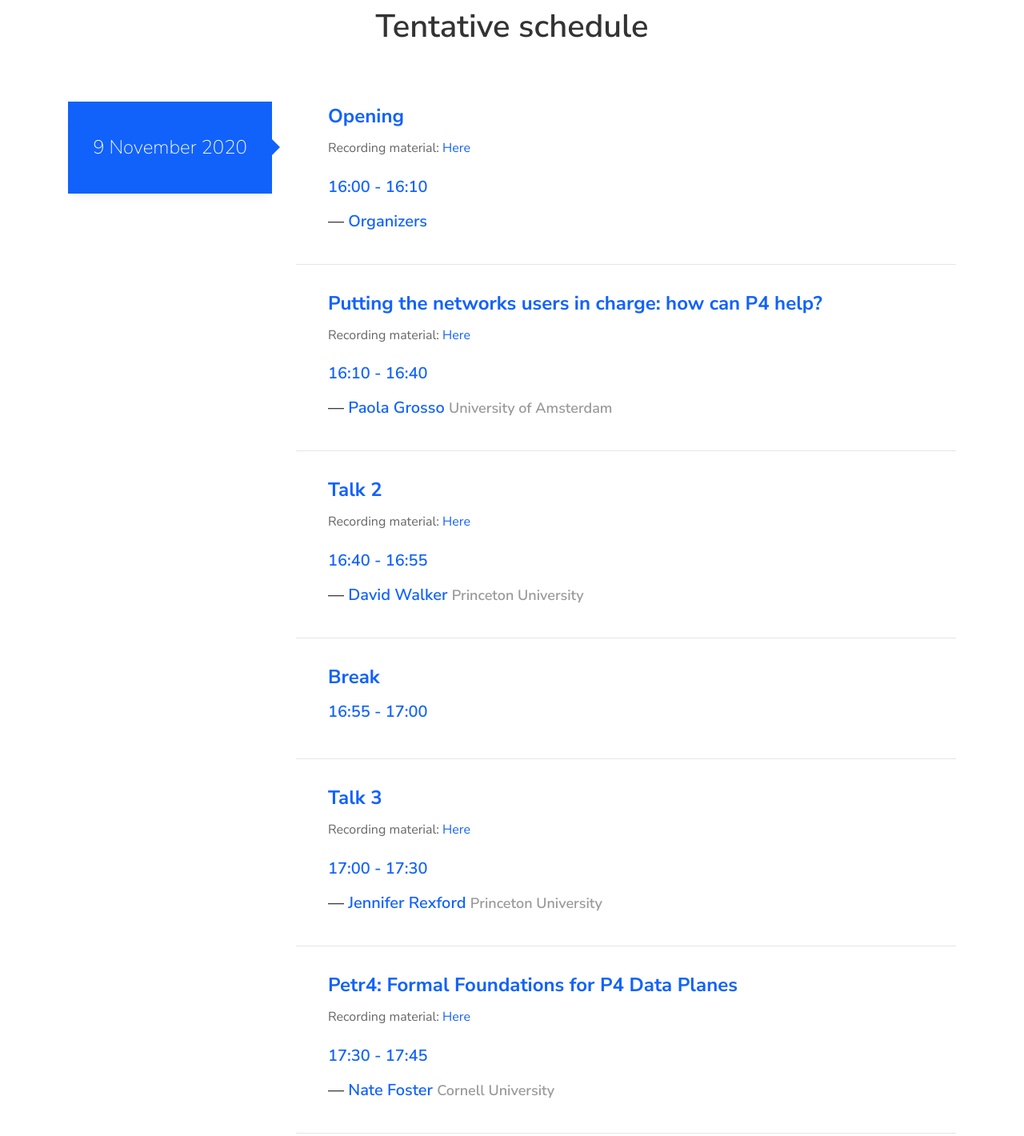
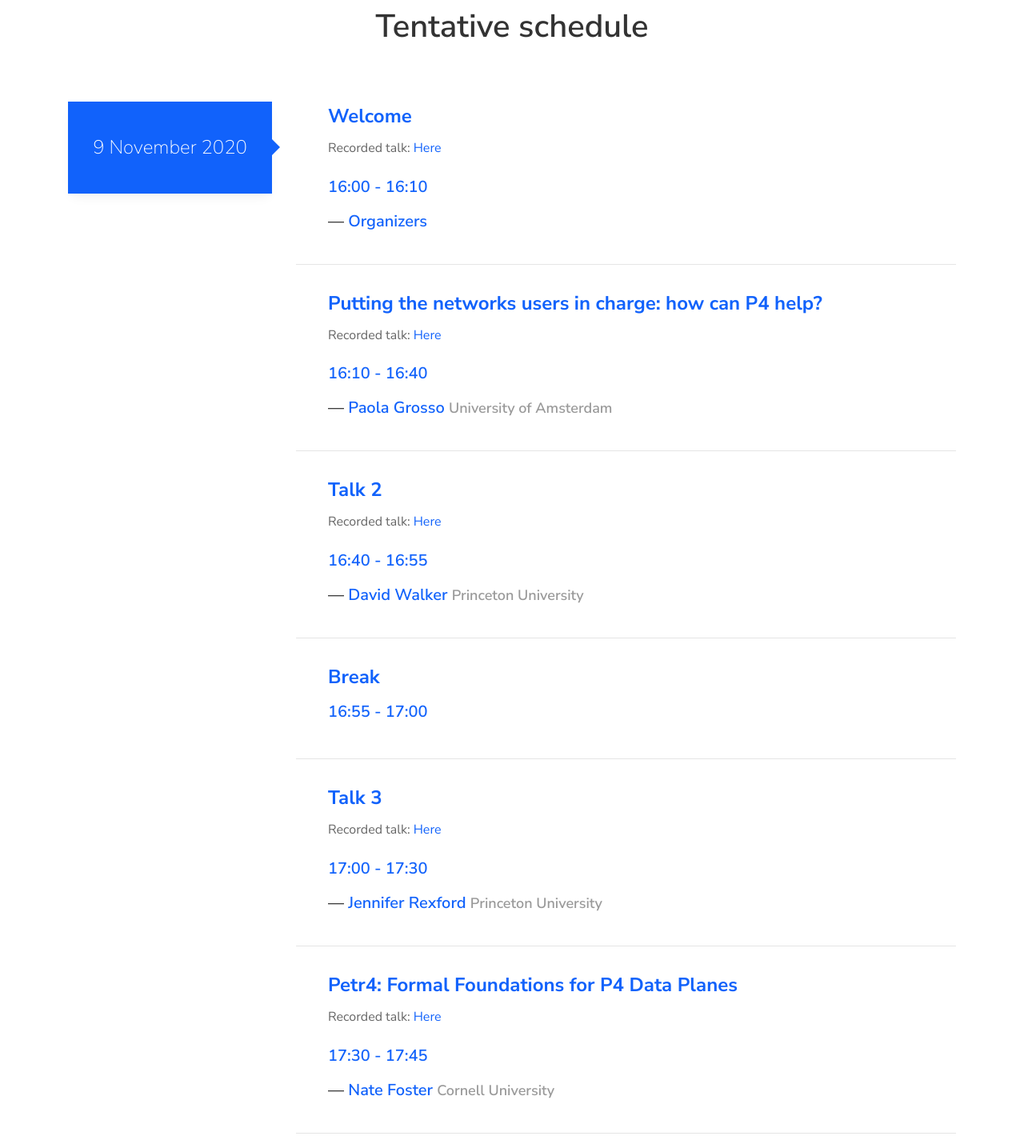
Before and after one commit to fofosdn/fofosdn.github.io, a website: page index.html in a window 1280 px wide. Shown: the part 5417-6837 px from the top of the page at 80% size. Drawn offline with Linux system fonts and the light colour scheme; files whose address does not match are found by name.

Commit message:
update changes

```diff
--- a/index.html
+++ b/index.html
@@ -489,8 +489,8 @@
 									<!-- <div class="img speaker-img" style="background-image: url(images/staff1-1.png);">
 									</div> -->
 									<div class="text1">
-										<h2><a href="#">Opening</a></h2>
-										<p>Recording material: <a href="#">Here</a></p>
+										<h2><a href="#">Welcome</a></h2>
+										<p>Recorded talk: <a href="#">Here</a></p>
 										<span class="time">16:00 - 16:10 </span>
 										<!-- <p class="location"><span class="icon-map-o mr-2"></span>20 July 2019 - Hall,
 											Building Los Angeles CA</p>
@@ -505,7 +505,7 @@
 									</div> -->
 									<div class="text1">
 										<h2><a href="#paola">Putting the networks users in charge: how can P4 help?</a></h2>
-										<p>Recording material: <a href="#">Here</a></p>
+										<p>Recorded talk: <a href="#">Here</a></p>
 										<span class="time">16:10 - 16:40 </span>
 										<!-- <p class="location"><span class="icon-map-o mr-2"></span>20 July 2019 - Hall,
 											Building Los Angeles CA</p>
@@ -521,7 +521,7 @@
 									</div> -->
 									<div class="text1">
 										<h2><a href="#david">Talk 2</a></h2>
-										<p>Recording material: <a href="#">Here</a></p>
+										<p>Recorded talk: <a href="#">Here</a></p>
 										<span class="time">16:40 - 16:55 </span>
 										<!-- <p class="location"><span class="icon-map-o mr-2"></span>20 July 2019 - Hall,
 											Building Los Angeles CA</p>
@@ -555,7 +555,7 @@
 									</div> -->
 									<div class="text1">
 										<h2><a href="#jennifer">Talk 3</a></h2>
-										<p>Recording material: <a href="#">Here</a></p>
+										<p>Recorded talk: <a href="#">Here</a></p>
 										<span class="time">17:00 - 17:30 </span>
 										<!-- <p class="location"><span class="icon-map-o mr-2"></span>20 July 2019 - Hall,
 											Building Los Angeles CA</p>
@@ -571,7 +571,7 @@
 									</div> -->
 									<div class="text1">
 										<h2><a href="#nate">Petr4: Formal Foundations for P4 Data Planes</a></h2>
-										<p>Recording material: <a href="#">Here</a></p>
+										<p>Recorded talk: <a href="#">Here</a></p>
 										<span class="time">17:30 - 17:45 </span>
 										<!-- <p class="location"><span class="icon-map-o mr-2"></span>20 July 2019 - Hall,
 											Building Los Angeles CA</p>
@@ -605,7 +605,7 @@
 									</div> -->
 									<div class="text1">
 										<h2><a href="#philip">Talk 5</a></h2>
-										<p>Recording material: <a href="#">Here</a></p>
+										<p>Recorded talk: <a href="#">Here</a></p>
 										<span class="time">17:50 - 18:05 </span>
 										<!-- <p class="location"><span class="icon-map-o mr-2"></span>20 July 2019 - Hall,
 											Building Los Angeles CA</p>
@@ -621,7 +621,7 @@
 									</div> -->
 									<div class="text1">
 										<h2><a href="#nikolaj">Talk 6</a></h2>
-										<p>Recording material: <a href="#">Here</a></p>
+										<p>Recorded talk: <a href="#">Here</a></p>
 										<span class="time">18:05 - 18:35 </span>
 										<!-- <p class="location"><span class="icon-map-o mr-2"></span>20 July 2019 - Hall,
 											Building Los Angeles CA</p>
```
